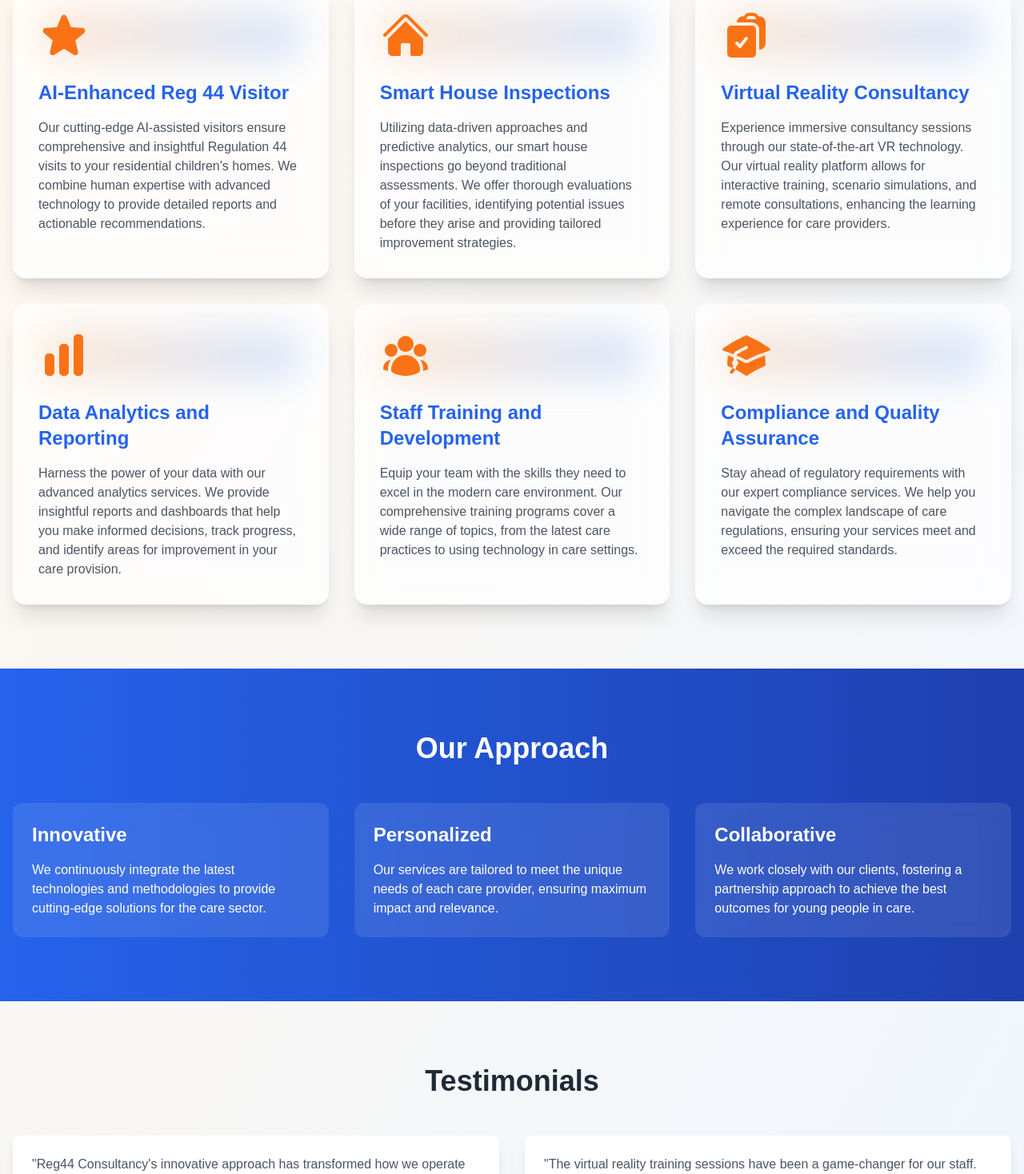
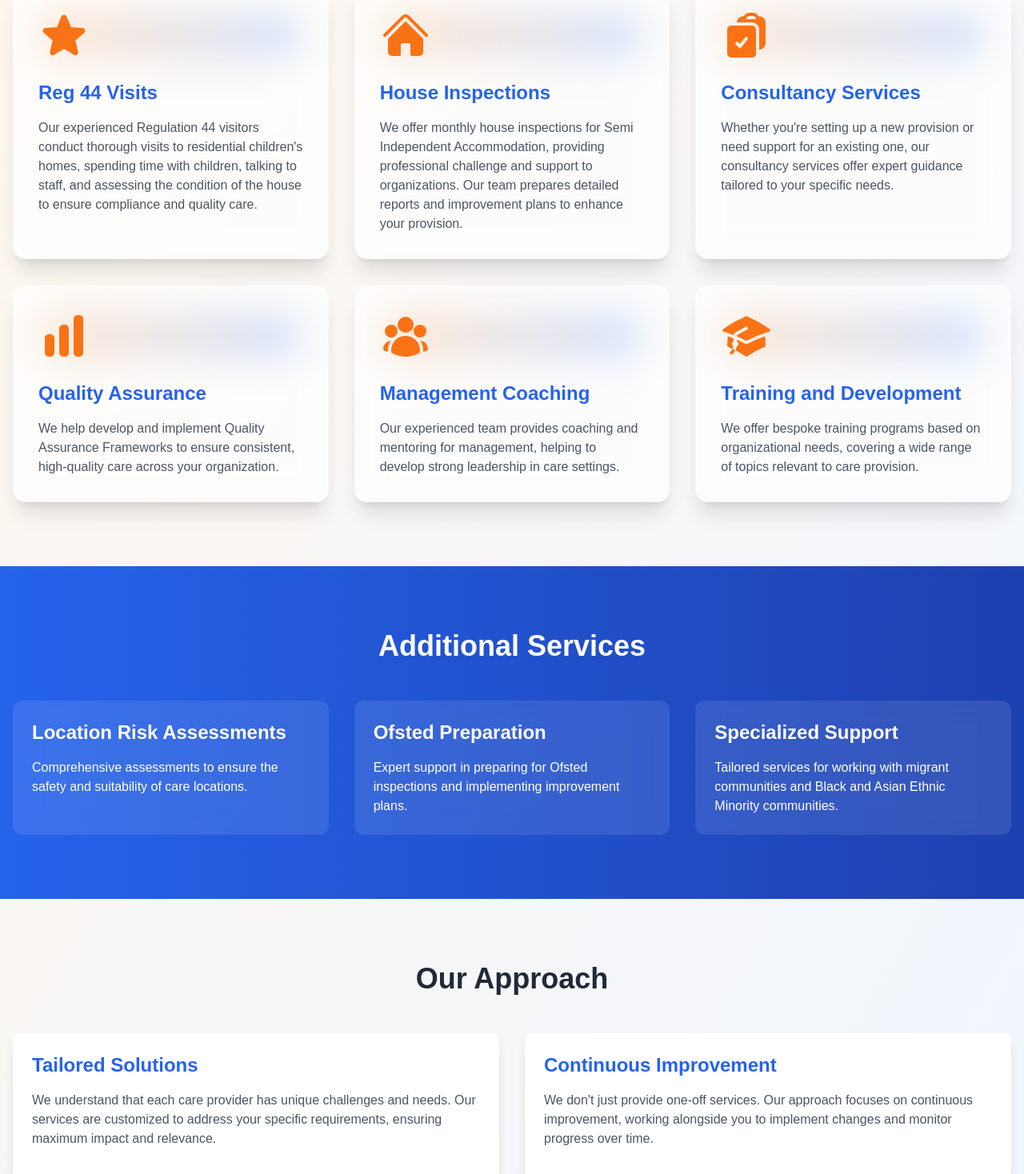
Before and after one commit to BrandonKambasha/gitProject3, a Next.js app: page /services in a window 1280 px wide. Shown: the part 501-1969 px from the top of the page at 80% size. Built offline with nearby package versions, Linux system fonts and the light colour scheme.

Commit message:
Text change

```diff
--- a/src/app/about/page.tsx
+++ b/src/app/about/page.tsx
@@ -5,14 +5,12 @@ import myImage from '../../images/reg44.png'
 export default function About() {
   return (
     <div className="min-h-screen bg-gradient-to-br from-orange-50 to-blue-50">
-
-
       <main>
         <section className="relative py-20 overflow-hidden">
           <div className="absolute inset-0 bg-gradient-to-r from-orange-400 to-blue-500 opacity-80"></div>
           <div className="absolute inset-0 bg-[url('/placeholder.svg?height=600&width=1200')] bg-cover bg-center mix-blend-overlay"></div>
           <div className="container mx-auto px-4 text-center relative z-10">
-            <h1 className="text-5xl font-bold mb-4 text-white drop-shadow-lg">About Reg44 Consultancy</h1>
+            <h1 className="text-5xl font-bold mb-4 text-white drop-shadow-lg">About REG 44 CONSULTANCY</h1>
             <p className="text-xl max-w-2xl mx-auto mb-8 text-white drop-shadow-md">Pioneering the future of care with expertise and innovation</p>
           </div>
         </section>
@@ -22,14 +20,14 @@ export default function About() {
             <div>
               <h2 className="text-3xl font-bold mb-6 text-gray-800">Our Mission</h2>
               <p className="text-gray-600 mb-4">
-                At Reg44 Consultancy, we are dedicated to elevating the standards of care in Semi Independent Accommodation and Residential Children's Homes across the United Kingdom. Our mission is to empower care providers with cutting-edge solutions and expert guidance, ensuring the best possible outcomes for young people in care.
+                At REG 44 CONSULTANCY, we are dedicated to supporting Semi Independent Accommodation and Residential Children's Home Providers across the United Kingdom. Our mission is to help organizations meet the needs of young people they support, ensuring the best possible outcomes for children and young adults in care settings.
               </p>
               <p className="text-gray-600 mb-4">
-                We believe in harnessing the power of technology and human expertise to create a brighter future for children and young adults in care settings. Our innovative approaches and commitment to excellence drive us to continually improve and adapt to the evolving needs of the care sector.
+                We work with Local Authorities, Organizations, and private companies, offering our expertise to those working with Families on the Edge of Care, Children who are Looked After, Unaccompanied Asylum Seeking Children, Care Leavers, Migrant Families, and families from Black Asian and Ethnic Minority Backgrounds.
               </p>
             </div>
             <div className="bg-white bg-opacity-70 backdrop-filter backdrop-blur-lg p-8 rounded-2xl shadow-xl">
-              <Image src={myImage} alt="Reg44 Consultancy Team" width={600} height={400} className="rounded-lg" />
+              <Image src={myImage} alt="REG 44 CONSULTANCY Team" width={600} height={400} className="rounded-lg" />
             </div>
           </div>
         </section>
@@ -39,9 +37,9 @@ export default function About() {
             <h2 className="text-4xl font-bold mb-12 text-center">Our Core Values</h2>
             <div className="grid grid-cols-1 md:grid-cols-3 gap-8">
               {[
-                { icon: UserGroupIcon, title: "Compassion", description: "We approach our work with empathy and understanding, always putting the needs of young people first." },
-                { icon: ShieldCheckIcon, title: "Integrity", description: "We uphold the highest standards of professionalism and ethical conduct in all our interactions." },
-                { icon: AcademicCapIcon, title: "Innovation", description: "We continuously seek new and improved ways to support care providers and enhance the lives of young people." },
+                { icon: UserGroupIcon, title: "Expertise", description: "We bring over 20 years of experience in Local Authorities to every project." },
+                { icon: ShieldCheckIcon, title: "Quality", description: "We uphold the highest standards in our services and recommendations." },
+                { icon: AcademicCapIcon, title: "Innovation", description: "We continuously seek new ways to improve care standards and practices." },
               ].map((value, index) => (
                 <div key={index} className="bg-white bg-opacity-10 backdrop-filter backdrop-blur-lg p-6 rounded-xl">
                   <value.icon className="h-12 w-12 text-orange-300 mb-4" />
@@ -54,42 +52,30 @@ export default function About() {
         </section>
 
         <section className="container mx-auto px-4 py-20">
-          <h2 className="text-3xl font-bold mb-12 text-center text-gray-800">Our Journey</h2>
+          <h2 className="text-3xl font-bold mb-12 text-center text-gray-800">Our Team's Expertise</h2>
           <div className="space-y-8">
             <div className="flex flex-col md:flex-row items-center bg-white bg-opacity-70 backdrop-filter backdrop-blur-lg p-6 rounded-xl shadow-lg">
               <div className="md:w-1/4 mb-4 md:mb-0">
-                <span className="text-3xl font-bold text-blue-600">2004</span>
+                <span className="text-3xl font-bold text-blue-600">Safeguarding</span>
               </div>
               <div className="md:w-3/4">
-                <h3 className="text-xl font-semibold mb-2 text-gray-800">Foundation</h3>
-                <p className="text-gray-600">Reg44 Consultancy was established with a vision to improve care standards across the UK.</p>
+                <p className="text-gray-600">Our team includes experienced Safeguarding Audit Officers, ensuring the highest standards of child protection in care settings.</p>
               </div>
             </div>
             <div className="flex flex-col md:flex-row items-center bg-white bg-opacity-70 backdrop-filter backdrop-blur-lg p-6 rounded-xl shadow-lg">
               <div className="md:w-1/4 mb-4 md:mb-0">
-                <span className="text-3xl font-bold text-blue-600">2010</span>
+                <span className="text-3xl font-bold text-blue-600">Quality Assurance</span>
               </div>
               <div className="md:w-3/4">
-                <h3 className="text-xl font-semibold mb-2 text-gray-800">Expansion of Services</h3>
-                <p className="text-gray-600">We broadened our expertise to include comprehensive house inspections and specialized consultancy services.</p>
+                <p className="text-gray-600">With Quality Assurance Leads on our team, we help organizations implement robust quality management systems.</p>
               </div>
             </div>
             <div className="flex flex-col md:flex-row items-center bg-white bg-opacity-70 backdrop-filter backdrop-blur-lg p-6 rounded-xl shadow-lg">
               <div className="md:w-1/4 mb-4 md:mb-0">
-                <span className="text-3xl font-bold text-blue-600">2020</span>
+                <span className="text-3xl font-bold text-blue-600">Social Work</span>
               </div>
               <div className="md:w-3/4">
-                <h3 className="text-xl font-semibold mb-2 text-gray-800">Digital Transformation</h3>
-                <p className="text-gray-600">We embraced cutting-edge technology to enhance our services and provide more efficient, data-driven solutions.</p>
-              </div>
-            </div>
-            <div className="flex flex-col md:flex-row items-center bg-white bg-opacity-70 backdrop-filter backdrop-blur-lg p-6 rounded-xl shadow-lg">
-              <div className="md:w-1/4 mb-4 md:mb-0">
-                <span className="text-3xl font-bold text-blue-600">Today</span>
-              </div>
-              <div className="md:w-3/4">
-                <h3 className="text-xl font-semibold mb-2 text-gray-800">Leading the Future of Care</h3>
-                <p className="text-gray-600">We continue to innovate and set new standards in the care sector, always striving for excellence and positive outcomes for young people.</p>
+                <p className="text-gray-600">Our team includes experienced Social Workers who understand the complexities of child care and protection.</p>
               </div>
             </div>
           </div>
@@ -105,8 +91,6 @@ export default function About() {
           </div>
         </section>
       </main>
-
-
     </div>
   )
 }
--- a/src/app/contact/page.tsx
+++ b/src/app/contact/page.tsx
@@ -1,11 +1,8 @@
 import { PhoneIcon, EnvelopeIcon, MapPinIcon, ClockIcon } from '@heroicons/react/24/solid'
-
 
 export default function Contact() {
   return (
     <div className="min-h-screen bg-gradient-to-br from-orange-50 to-blue-50">
-
-
       <main>
         <section className="relative py-20 overflow-hidden">
           <div className="absolute inset-0 bg-gradient-to-r from-orange-400 to-blue-500 opacity-80"></div>
@@ -77,7 +74,7 @@ export default function Contact() {
             <h2 className="text-4xl font-bold mb-8 text-white">Visit Us</h2>
             <div className="bg-white bg-opacity-10 backdrop-filter backdrop-blur-lg p-4 rounded-xl">
               <iframe
-                src="https://www.google.com/maps/embed?pb=!1m18!1m12!1m3!1d2422.140844005892!2d1.1815015!3d52.6228135!2m3!1f0!2f0!3f0!3m2!1i1024!2i768!4f13.1!3m3!1m2!1s0x47d9e3f5b8a8b88f%3A0x4c3c0c3c3c3c3c3c!2sOak%20Lodge%20Business%20Centre!5e0!3m2!1sen!2suk!4v1625581234567!5m2!1sen!2suk"
+                src="https://www.google.com/maps/embed?pb=!1m18!1m12!1m3!1d2422.140844005892!2d1.1815015!3d52.6228135!2m3!1f0!2f0!3f0!3m2!1i1024!2i768!4f13.1!3m3!1m2!1s0x47d9e3f5b8a8b88f%3A0x4c3c0c3c3c3c3c3c!2sOak%20Lodge%20Business%20Centre%2C%20129%20School%20Lane%2C%20Little%20Melton%2C%20Norwich%2C%20NR9%203LB!5e0!3m2!1sen!2suk!4v1625581234567!5m2!1sen!2suk"
                 width="100%"
                 height="450"
                 style={{ border: 0 }}
@@ -88,7 +85,6 @@ export default function Contact() {
           </div>
         </section>
       </main>
-
     </div>
   )
 }
--- a/src/app/page.tsx
+++ b/src/app/page.tsx
@@ -1,19 +1,15 @@
-
 import { StarIcon, HomeIcon, ClipboardDocumentCheckIcon, ChevronRightIcon } from '@heroicons/react/24/solid'
-
 
 export default function Home() {
   return (
     <div className="min-h-screen bg-gradient-to-br from-orange-50 to-blue-50">
-
-
       <main>
         <section className="relative py-20 overflow-hidden">
           <div className="absolute inset-0 bg-gradient-to-r from-orange-400 to-blue-500 opacity-80"></div>
           <div className="absolute inset-0 bg-[url('/placeholder.svg?height=600&width=1200')] bg-cover bg-center mix-blend-overlay"></div>
           <div className="container mx-auto px-4 text-center relative z-10">
-            <h1 className="text-5xl font-bold mb-4 text-white drop-shadow-lg">Welcome to the Future of Care</h1>
-            <p className="text-xl max-w-2xl mx-auto mb-8 text-white drop-shadow-md">Reg44 Consultancy: Pioneering excellence in Semi Independent Accommodation and Residential Children's Home care</p>
+            <h1 className="text-5xl font-bold mb-4 text-white drop-shadow-lg">Welcome to REG 44 CONSULTANCY</h1>
+            <p className="text-xl max-w-2xl mx-auto mb-8 text-white drop-shadow-md">Pioneering excellence in Semi Independent Accommodation and Residential Children's Home care since 2024</p>
             <a href="#" className="bg-white text-blue-600 hover:bg-blue-600 hover:text-white font-bold py-3 px-8 rounded-full transition duration-300 transform hover:scale-105 inline-flex items-center">
               Discover Our Approach
               <ChevronRightIcon className="h-5 w-5 ml-2" />
@@ -22,12 +18,12 @@ export default function Home() {
         </section>
 
         <section className="container mx-auto px-4 py-20">
-          <h2 className="text-4xl font-bold text-center mb-16 text-gray-800">Innovative Solutions</h2>
+          <h2 className="text-4xl font-bold text-center mb-16 text-gray-800">Our Expertise</h2>
           <div className="grid grid-cols-1 md:grid-cols-3 gap-8">
             {[
-              { icon: StarIcon, title: "AI-Enhanced Reg 44 Visitor", description: "Cutting-edge AI-assisted visitors for your children's homes" },
-              { icon: HomeIcon, title: "Smart House Inspections", description: "Data-driven inspections with predictive improvement plans" },
-              { icon: ClipboardDocumentCheckIcon, title: "Virtual Reality Consultancy", description: "Immersive VR-powered guidance for care providers" },
+              { icon: StarIcon, title: "Reg 44 Visits", description: "Expert Regulation 44 visits to residential children's homes" },
+              { icon: HomeIcon, title: "House Inspections", description: "Thorough inspections of Semi Independent Accommodation" },
+              { icon: ClipboardDocumentCheckIcon, title: "Consultancy Services", description: "Professional guidance for new and existing care provisions" },
             ].map((service, index) => (
               <div key={index} className="bg-white bg-opacity-70 backdrop-filter backdrop-blur-lg p-8 rounded-2xl shadow-xl text-center hover:shadow-2xl transition duration-300 transform hover:-translate-y-2">
                 <div className="relative mb-6">
@@ -43,19 +39,19 @@ export default function Home() {
 
         <section className="bg-gradient-to-r from-blue-600 to-blue-800 text-white py-20">
           <div className="container mx-auto px-4 text-center">
-            <h2 className="text-4xl font-bold mb-12">Why Choose Our Future-Ready Approach?</h2>
+            <h2 className="text-4xl font-bold mb-12">Why Choose REG 44 CONSULTANCY?</h2>
             <div className="grid grid-cols-1 md:grid-cols-3 gap-12">
               <div className="bg-white bg-opacity-10 backdrop-filter backdrop-blur-lg p-6 rounded-xl">
-                <h3 className="text-2xl font-semibold mb-4">Advanced Expertise</h3>
-                <p>Leveraging over 20 years of experience with cutting-edge technology</p>
+                <h3 className="text-2xl font-semibold mb-4">Experienced Team</h3>
+                <p>Over 20 years of experience in Local Authorities and care provision</p>
               </div>
               <div className="bg-white bg-opacity-10 backdrop-filter backdrop-blur-lg p-6 rounded-xl">
-                <h3 className="text-2xl font-semibold mb-4">Comprehensive Analytics</h3>
-                <p>Data-driven insights for thorough inspections and actionable plans</p>
+                <h3 className="text-2xl font-semibold mb-4">Comprehensive Services</h3>
+                <p>From Reg 44 visits to management coaching and quality assurance</p>
               </div>
               <div className="bg-white bg-opacity-10 backdrop-filter backdrop-blur-lg p-6 rounded-xl">
-                <h3 className="text-2xl font-semibold mb-4">AI-Powered Support</h3>
-                <p>Intelligent guidance and predictive assistance at every step</p>
+                <h3 className="text-2xl font-semibold mb-4">Tailored Support</h3>
+                <p>Customized solutions for diverse care settings and communities</p>
               </div>
             </div>
           </div>
@@ -63,7 +59,7 @@ export default function Home() {
 
         <section className="py-20">
           <div className="container mx-auto px-4 text-center">
-            <h2 className="text-4xl font-bold mb-8 text-gray-800">Ready to Transform Your Care Services?</h2>
+            <h2 className="text-4xl font-bold mb-8 text-gray-800">Ready to Elevate Your Care Services?</h2>
             <a href="/contact" className="bg-gradient-to-r from-orange-500 to-blue-600 text-white font-bold py-3 px-8 rounded-full transition duration-300 transform hover:scale-105 inline-flex items-center">
               Get Started Now
               <ChevronRightIcon className="h-5 w-5 ml-2" />
@@ -71,8 +67,6 @@ export default function Home() {
           </div>
         </section>
       </main>
-
-
     </div>
   )
 }
--- a/src/app/services/page.tsx
+++ b/src/app/services/page.tsx
@@ -3,27 +3,25 @@ import { StarIcon, HomeIcon, ClipboardDocumentCheckIcon, ChartBarIcon, UserGroup
 export default function Services() {
   return (
     <div className="min-h-screen bg-gradient-to-br from-orange-50 to-blue-50">
-
-
       <main>
         <section className="relative py-20 overflow-hidden">
           <div className="absolute inset-0 bg-gradient-to-r from-orange-400 to-blue-500 opacity-80"></div>
           <div className="absolute inset-0 bg-[url('/placeholder.svg?height=600&width=1200')] bg-cover bg-center mix-blend-overlay"></div>
           <div className="container mx-auto px-4 text-center relative z-10">
             <h1 className="text-5xl font-bold mb-4 text-white drop-shadow-lg">Our Services</h1>
-            <p className="text-xl max-w-2xl mx-auto mb-8 text-white drop-shadow-md">Innovative solutions to elevate care standards in Semi Independent Accommodation and Residential Children's Homes</p>
+            <p className="text-xl max-w-2xl mx-auto mb-8 text-white drop-shadow-md">Comprehensive solutions to elevate care standards in Semi Independent Accommodation and Residential Children's Homes</p>
           </div>
         </section>
 
         <section className="container mx-auto px-4 py-20">
           <div className="grid grid-cols-1 md:grid-cols-3 gap-8">
             {[
-              { icon: StarIcon, title: "AI-Enhanced Reg 44 Visitor", description: "Our cutting-edge AI-assisted visitors ensure comprehensive and insightful Regulation 44 visits to your residential children's homes. We combine human expertise with advanced technology to provide detailed reports and actionable recommendations." },
-              { icon: HomeIcon, title: "Smart House Inspections", description: "Utilizing data-driven approaches and predictive analytics, our smart house inspections go beyond traditional assessments. We offer thorough evaluations of your facilities, identifying potential issues before they arise and providing tailored improvement strategies." },
-              { icon: ClipboardDocumentCheckIcon, title: "Virtual Reality Consultancy", description: "Experience immersive consultancy sessions through our state-of-the-art VR technology. Our virtual reality platform allows for interactive training, scenario simulations, and remote consultations, enhancing the learning experience for care providers." },
-              { icon: ChartBarIcon, title: "Data Analytics and Reporting", description: "Harness the power of your data with our advanced analytics services. We provide insightful reports and dashboards that help you make informed decisions, track progress, and identify areas for improvement in your care provision." },
-              { icon: UserGroupIcon, title: "Staff Training and Development", description: "Equip your team with the skills they need to excel in the modern care environment. Our comprehensive training programs cover a wide range of topics, from the latest care practices to using technology in care settings." },
-              { icon: AcademicCapIcon, title: "Compliance and Quality Assurance", description: "Stay ahead of regulatory requirements with our expert compliance services. We help you navigate the complex landscape of care regulations, ensuring your services meet and exceed the required standards." },
+              { icon: StarIcon, title: "Reg 44 Visits", description: "Our experienced Regulation 44 visitors conduct thorough visits to residential children's homes, spending time with children, talking to staff, and assessing the condition of the house to ensure compliance and quality care." },
+              { icon: HomeIcon, title: "House Inspections", description: "We offer monthly house inspections for Semi Independent Accommodation, providing professional challenge and support to organizations. Our team prepares detailed reports and improvement plans to enhance your provision." },
+              { icon: ClipboardDocumentCheckIcon, title: "Consultancy Services", description: "Whether you're setting up a new provision or need support for an existing one, our consultancy services offer expert guidance tailored to your specific needs." },
+              { icon: ChartBarIcon, title: "Quality Assurance", description: "We help develop and implement Quality Assurance Frameworks to ensure consistent, high-quality care across your organization." },
+              { icon: UserGroupIcon, title: "Management Coaching", description: "Our experienced team provides coaching and mentoring for management, helping to develop strong leadership in care settings." },
+              { icon: AcademicCapIcon, title: "Training and Development", description: "We offer bespoke training programs based on organizational needs, covering a wide range of topics relevant to care provision." },
             ].map((service, index) => (
               <div key={index} className="bg-white bg-opacity-70 backdrop-filter backdrop-blur-lg p-8 rounded-2xl shadow-xl hover:shadow-2xl transition duration-300 transform hover:-translate-y-2">
                 <div className="relative mb-6">
@@ -39,41 +37,41 @@ export default function Services() {
 
         <section className="bg-gradient-to-r from-blue-600 to-blue-800 text-white py-20">
           <div className="container mx-auto px-4">
-            <h2 className="text-4xl font-bold mb-12 text-center">Our Approach</h2>
+            <h2 className="text-4xl font-bold mb-12 text-center">Additional Services</h2>
             <div className="grid grid-cols-1 md:grid-cols-3 gap-8">
               <div className="bg-white bg-opacity-10 backdrop-filter backdrop-blur-lg p-6 rounded-xl">
-                <h3 className="text-2xl font-semibold mb-4">Innovative</h3>
-                <p>We continuously integrate the latest technologies and methodologies to provide cutting-edge solutions for the care sector.</p>
+                <h3 className="text-2xl font-semibold mb-4">Location Risk Assessments</h3>
+                <p>Comprehensive assessments to ensure the safety and suitability of care locations.</p>
               </div>
               <div className="bg-white bg-opacity-10 backdrop-filter backdrop-blur-lg p-6 rounded-xl">
-                <h3 className="text-2xl font-semibold mb-4">Personalized</h3>
-                <p>Our services are tailored to meet the unique needs of each care provider, ensuring maximum impact and relevance.</p>
+                <h3 className="text-2xl font-semibold mb-4">Ofsted Preparation</h3>
+                <p>Expert support in preparing for Ofsted inspections and implementing improvement plans.</p>
               </div>
               <div className="bg-white bg-opacity-10 backdrop-filter backdrop-blur-lg p-6 rounded-xl">
-                <h3 className="text-2xl font-semibold mb-4">Collaborative</h3>
-                <p>We work closely with our clients, fostering a partnership approach to achieve the best outcomes for young people in care.</p>
+                <h3 className="text-2xl font-semibold mb-4">Specialized Support</h3>
+                <p>Tailored services for working with migrant communities and Black and Asian Ethnic Minority communities.</p>
               </div>
             </div>
           </div>
         </section>
 
         <section className="container mx-auto px-4 py-20">
-          <h2 className="text-4xl font-bold mb-12 text-center text-gray-800">Testimonials</h2>
+          <h2 className="text-4xl font-bold mb-12 text-center text-gray-800">Our Approach</h2>
           <div className="grid grid-cols-1 md:grid-cols-2 gap-8">
             <div className="bg-white p-6 rounded-lg shadow-lg">
-              <p className="text-gray-600 mb-4">"Reg44 Consultancy's innovative approach has transformed how we operate our children's home. Their AI-enhanced visits provide insights we never thought possible."</p>
-              <p className="font-semibold text-blue-600">- Sarah Johnson, Care Home Manager</p>
+              <h3 className="text-2xl font-semibold mb-4 text-blue-600">Tailored Solutions</h3>
+              <p className="text-gray-600 mb-4">We understand that each care provider has unique challenges and needs. Our services are customized to address your specific requirements, ensuring maximum impact and relevance.</p>
             </div>
             <div className="bg-white p-6 rounded-lg shadow-lg">
-              <p className="text-gray-600 mb-4">"The virtual reality training sessions have been a game-changer for our staff. It's an engaging and effective way to improve our care practices."</p>
-              <p className="font-semibold text-blue-600">- Mark Thompson, Training Coordinator</p>
+              <h3 className="text-2xl font-semibold mb-4 text-blue-600">Continuous Improvement</h3>
+              <p className="text-gray-600 mb-4">We don't just provide one-off services. Our approach focuses on continuous improvement, working alongside you to implement changes and monitor progress over time.</p>
             </div>
           </div>
         </section>
 
         <section className="py-20 bg-gradient-to-r from-orange-400 to-blue-500">
           <div className="container mx-auto px-4 text-center">
-            <h2 className="text-4xl font-bold mb-8 text-white">Ready to Elevate Your Care Services?</h2>
+            <h2 className="text-4xl font-bold mb-8 text-white">Ready to Enhance Your Care Provision?</h2>
             <a href="/contact" className="bg-white text-blue-600 hover:bg-blue-600 hover:text-white font-bold py-3 px-8 rounded-full transition duration-300 transform hover:scale-105 inline-flex items-center">
               Get Started Today
               <ChevronRightIcon className="h-5 w-5 ml-2" />
@@ -81,8 +79,6 @@ export default function Services() {
           </div>
         </section>
       </main>
-
-
     </div>
   )
 }
```
Also changed, not shown: src/app/layout.tsx (+1 -8 lines).
